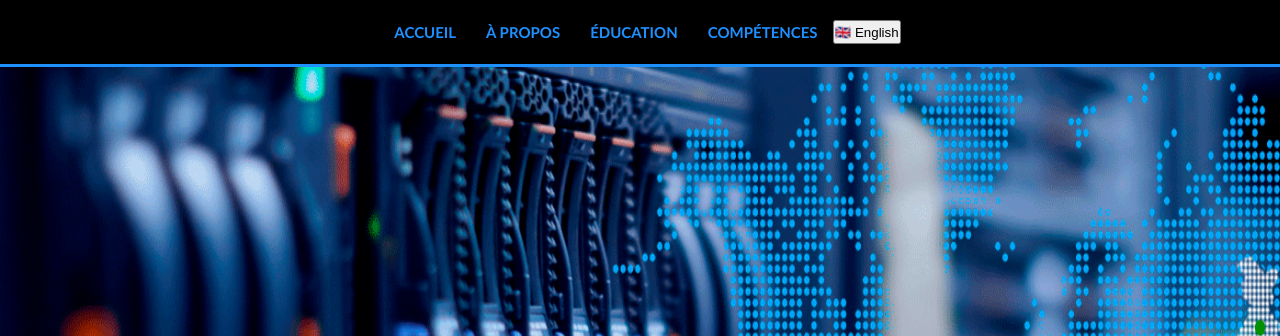
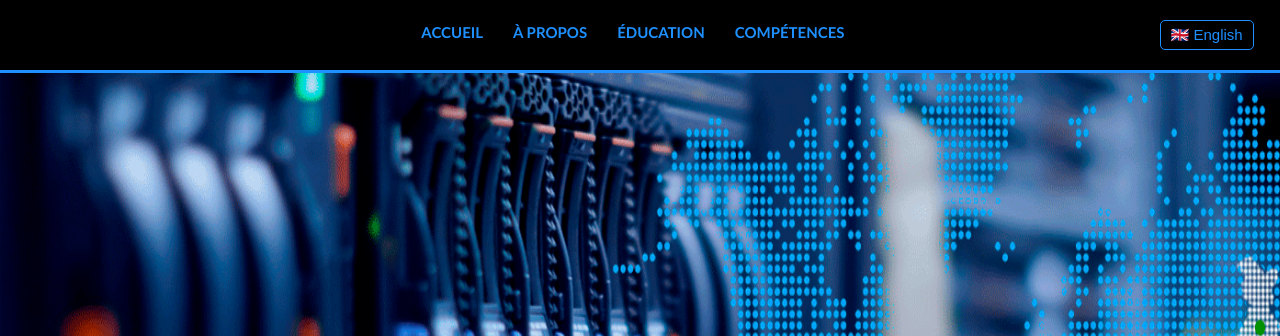
Before and after one commit to Micmac002/Portfolio-Timothee_Souchet, a plain HTML site: page index.html in a window 1280 px wide. Shown: the top 336 px of the page. Drawn offline with Linux system fonts and the light colour scheme.

Commit message:
Update style.css

```diff
--- a/style.css
+++ b/style.css
@@ -24,6 +24,7 @@ body {
     top: 0;
     width: 100%;
     z-index: 1000;
+    padding-left: 80px;
 }
 
 .EcritureHautPage a {
@@ -248,3 +249,20 @@ ul li p {
         font-size: 12px;
     }
 }
+#toggle-language {
+    position: relative;
+    background-color: transparent;
+    color: dodgerblue;
+    border: 1px solid dodgerblue;
+    padding: 5px 10px;
+    cursor: pointer;
+    font-size: 15px;
+    border-radius: 5px;
+    transition: all 0.3s ease-in-out;
+    left: 300px;
+}
+
+#toggle-language:hover {
+    background-color: dodgerblue;
+    color: white;
+}
```
